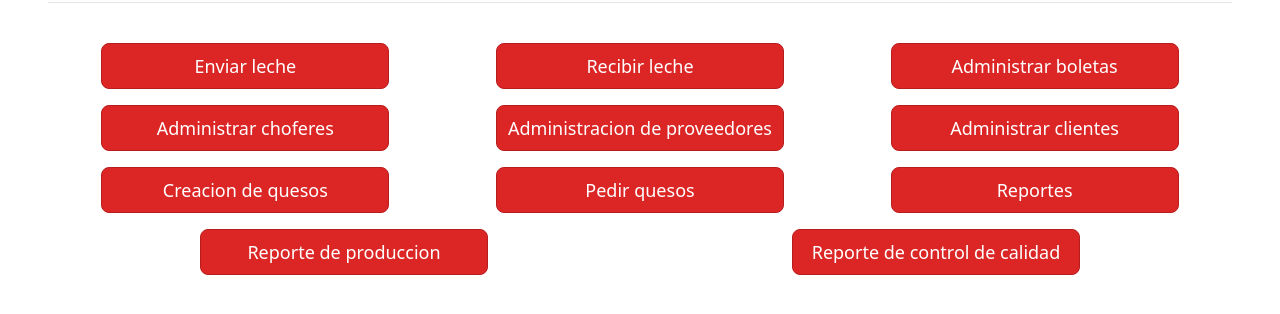
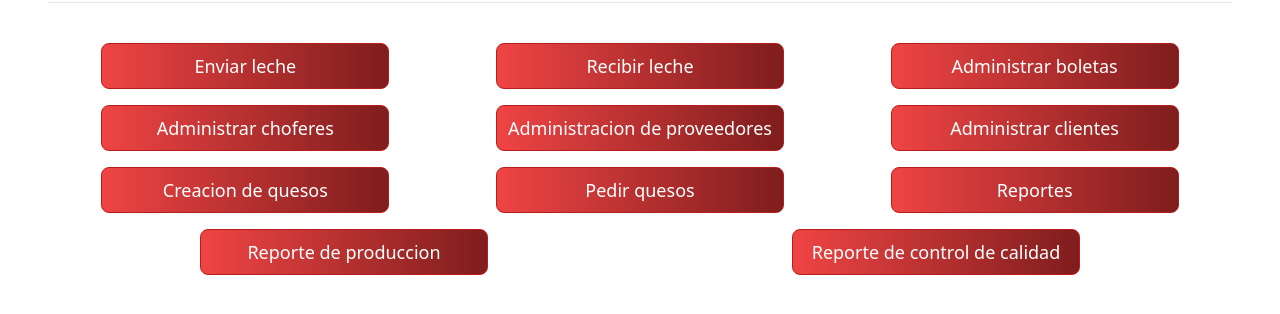
Before and after one commit to andreileonsalas/prototipolecheria, a plain HTML site: page Home.html in a window 1280 px wide. Shown: the part 150-464 px from the top of the page. Drawn offline with nearby package versions, Linux system fonts and the light colour scheme; files whose address does not match are found by name.

Commit message:
Botones del home

```diff
--- a/Home.html
+++ b/Home.html
@@ -24,17 +24,17 @@
         <h1 class="text-4xl text-red-600 mb-2">Menu Principal</h1>
         <hr class="mb-8">
         <div class="flex flex-wrap mx-auto items-center justify-around">
-            <a class="w-72 text-center border border-red-700 rounded-lg bg-red-600 hover:bg-red-800 transition py-2 text-lg m-2 text-white" href="envioDeLeche.html">Enviar leche</a>
-            <a class="w-72 text-center border border-red-700 rounded-lg bg-red-600 hover:bg-red-800 transition py-2 text-lg m-2 text-white" href="recepcionDeLeche.html">Recibir leche</a>
-            <a class="w-72 text-center border border-red-700 rounded-lg bg-red-600 hover:bg-red-800 transition py-2 text-lg m-2 text-white" href="administracionDeBoletas.html">Administrar boletas</a>
-            <a class="w-72 text-center border border-red-700 rounded-lg bg-red-600 hover:bg-red-800 transition py-2 text-lg m-2 text-white" href="administrarChofer.html">Administrar choferes</a>
-            <a class="w-72 text-center border border-red-700 rounded-lg bg-red-600 hover:bg-red-800 transition py-2 text-lg m-2 text-white" href="administracionDeProveedores.html">Administracion de proveedores</a>
-            <a class="w-72 text-center border border-red-700 rounded-lg bg-red-600 hover:bg-red-800 transition py-2 text-lg m-2 text-white" href="reportesDeGerencia.html">Administrar clientes</a>
-            <a class="w-72 text-center border border-red-700 rounded-lg bg-red-600 hover:bg-red-800 transition py-2 text-lg m-2 text-white" href="administracionDeQuesos.html">Creacion de quesos</a>
-            <a class="w-72 text-center border border-red-700 rounded-lg bg-red-600 hover:bg-red-800 transition py-2 text-lg m-2 text-white" href="pedirQuesos.html">Pedir quesos</a>
-            <a class="w-72 text-center border border-red-700 rounded-lg bg-red-600 hover:bg-red-800 transition py-2 text-lg m-2 text-white" href="reportesDeGerencia.html">Reportes</a>
-            <a class="w-72 text-center border border-red-700 rounded-lg bg-red-600 hover:bg-red-800 transition py-2 text-lg m-2 text-white" href="reporteDeProduccion.html">Reporte de produccion</a>
-            <a class="w-72 text-center border border-red-700 rounded-lg bg-red-600 hover:bg-red-800 transition py-2 text-lg m-2 text-white" href="reporteDeControlDeCalidad.html">Reporte de control de calidad</a>
+            <a class="w-72 text-center border border-red-700 rounded-lg bg-gradient-to-r from-red-500 to-red-900 transition py-2 text-lg m-2 text-white" href="envioDeLeche.html">Enviar leche</a>
+            <a class="w-72 text-center border border-red-700 rounded-lg bg-gradient-to-r from-red-500 to-red-900 transition py-2 text-lg m-2 text-white" href="recepcionDeLeche.html">Recibir leche</a>
+            <a class="w-72 text-center border border-red-700 rounded-lg bg-gradient-to-r from-red-500 to-red-900 transition py-2 text-lg m-2 text-white" href="administracionDeBoletas.html">Administrar boletas</a>
+            <a class="w-72 text-center border border-red-700 rounded-lg bg-gradient-to-r from-red-500 to-red-900 transition py-2 text-lg m-2 text-white" href="administrarChofer.html">Administrar choferes</a>
+            <a class="w-72 text-center border border-red-700 rounded-lg bg-gradient-to-r from-red-500 to-red-900 transition py-2 text-lg m-2 text-white" href="administracionDeProveedores.html">Administracion de proveedores</a>
+            <a class="w-72 text-center border border-red-700 rounded-lg bg-gradient-to-r from-red-500 to-red-900 transition py-2 text-lg m-2 text-white" href="reportesDeGerencia.html">Administrar clientes</a>
+            <a class="w-72 text-center border border-red-700 rounded-lg bg-gradient-to-r from-red-500 to-red-900 transition py-2 text-lg m-2 text-white" href="administracionDeQuesos.html">Creacion de quesos</a>
+            <a class="w-72 text-center border border-red-700 rounded-lg bg-gradient-to-r from-red-500 to-red-900 transition py-2 text-lg m-2 text-white" href="pedirQuesos.html">Pedir quesos</a>
+            <a class="w-72 text-center border border-red-700 rounded-lg bg-gradient-to-r from-red-500 to-red-900 transition py-2 text-lg m-2 text-white" href="reportesDeGerencia.html">Reportes</a>
+            <a class="w-72 text-center border border-red-700 rounded-lg bg-gradient-to-r from-red-500 to-red-900 transition py-2 text-lg m-2 text-white" href="reporteDeProduccion.html">Reporte de produccion</a>
+            <a class="w-72 text-center border border-red-700 rounded-lg bg-gradient-to-r from-red-500 to-red-900 transition py-2 text-lg m-2 text-white" href="reporteDeControlDeCalidad.html">Reporte de control de calidad</a>
         </div>
     </div>
 </body>
```
